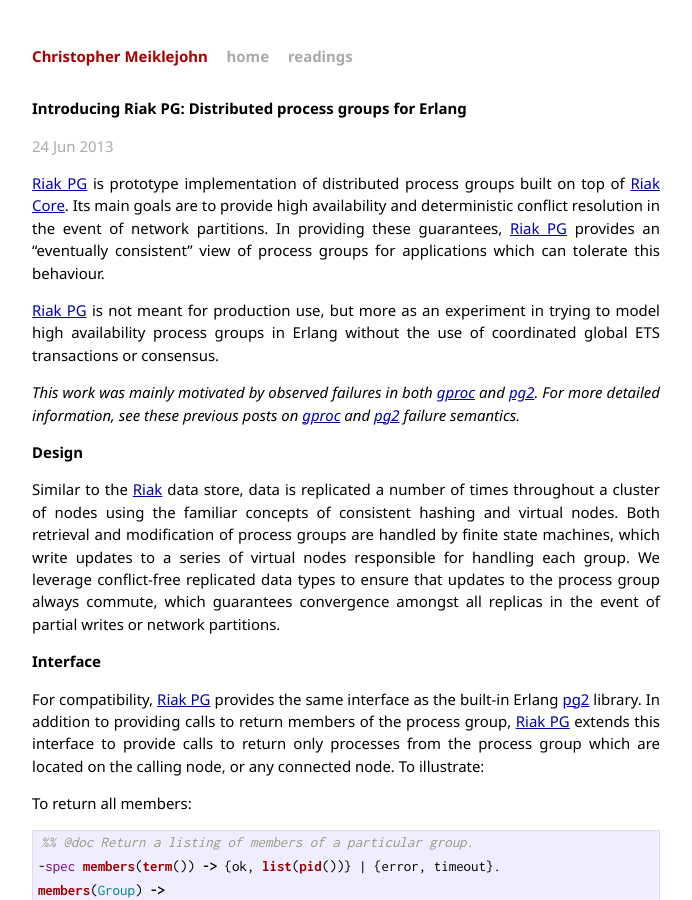
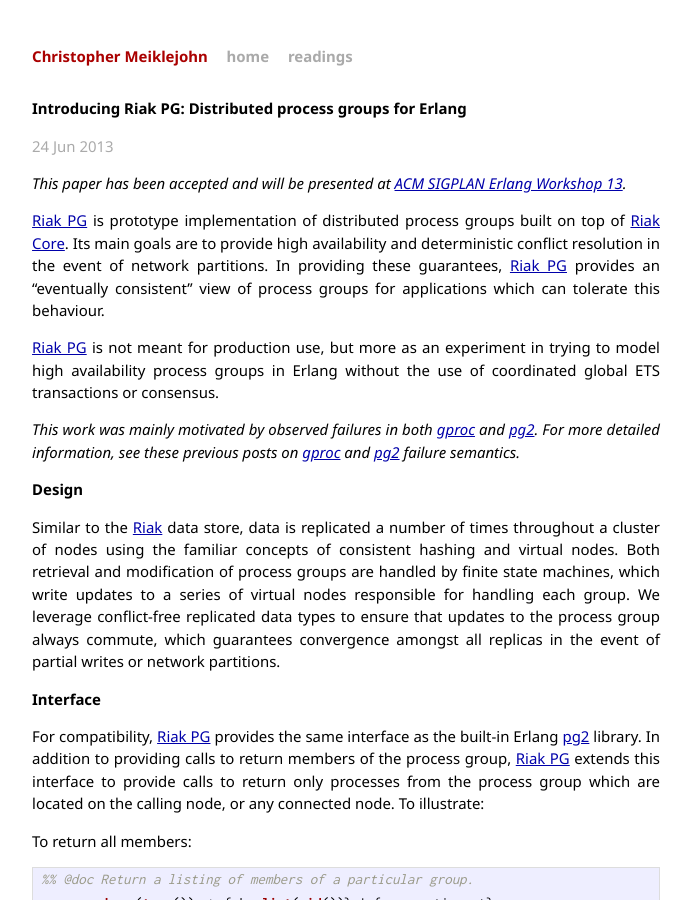
Before and after one commit to cmeiklejohn/cmeiklejohn.github.io, a Jekyll site: the page built from _posts/2013-06-24-introducing-riak-pg-distributed-process-groups-for-erlang.markdown, in a window 1280 px wide and 900 px high. Shown: the whole window, without its empty margins (294-986 px from the left). Built offline with Jekyll 4.4.1, drawn with Linux system fonts in a browser that asks for light colours; comment, search, counter and statistics services are not loaded.

Commit message:
Add SIGPLAN link.

```diff
--- a/_posts/2013-06-24-introducing-riak-pg-distributed-process-groups-for-erlang.markdown
+++ b/_posts/2013-06-24-introducing-riak-pg-distributed-process-groups-for-erlang.markdown
@@ -4,6 +4,9 @@
 date:   2013-06-24 14:14:53 -0700
 categories: erlang riak crdt
 ---
+
+_This paper has been accepted and will be presented at [ACM SIGPLAN
+Erlang Workshop 13][sigplan]._
 
 [Riak PG][riak_pg] is prototype implementation of distributed process
 groups built on top of [Riak Core][riak_core].  Its main goals are to
@@ -157,3 +160,4 @@
 [pg2blog]: http://christophermeiklejohn.com/erlang/2013/06/03/erlang-pg2-failure-semantics.html
 [optimized]: http://arxiv.org/abs/1210.3368
 [crdt]: http://hal.inria.fr/inria-00555588/
+[sigplan]: http://www.erlang.org/workshop/2013/
```
